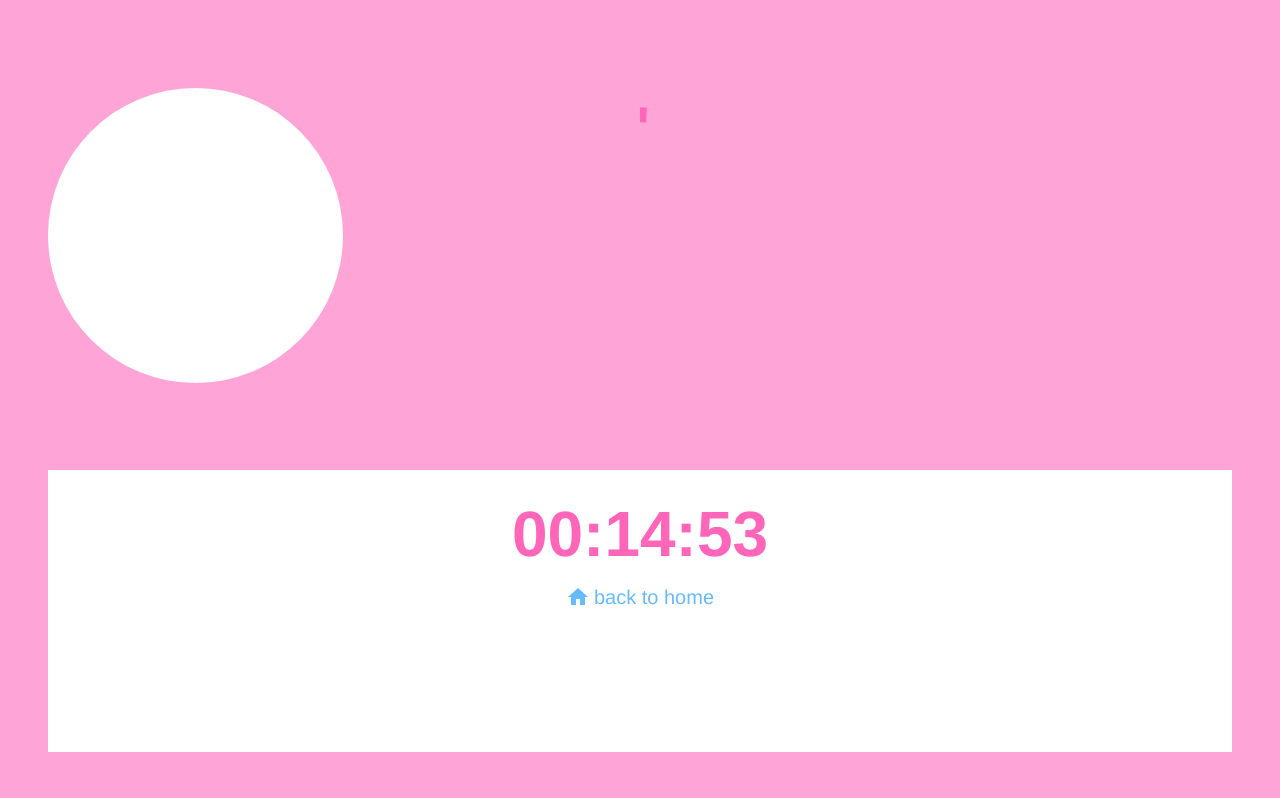
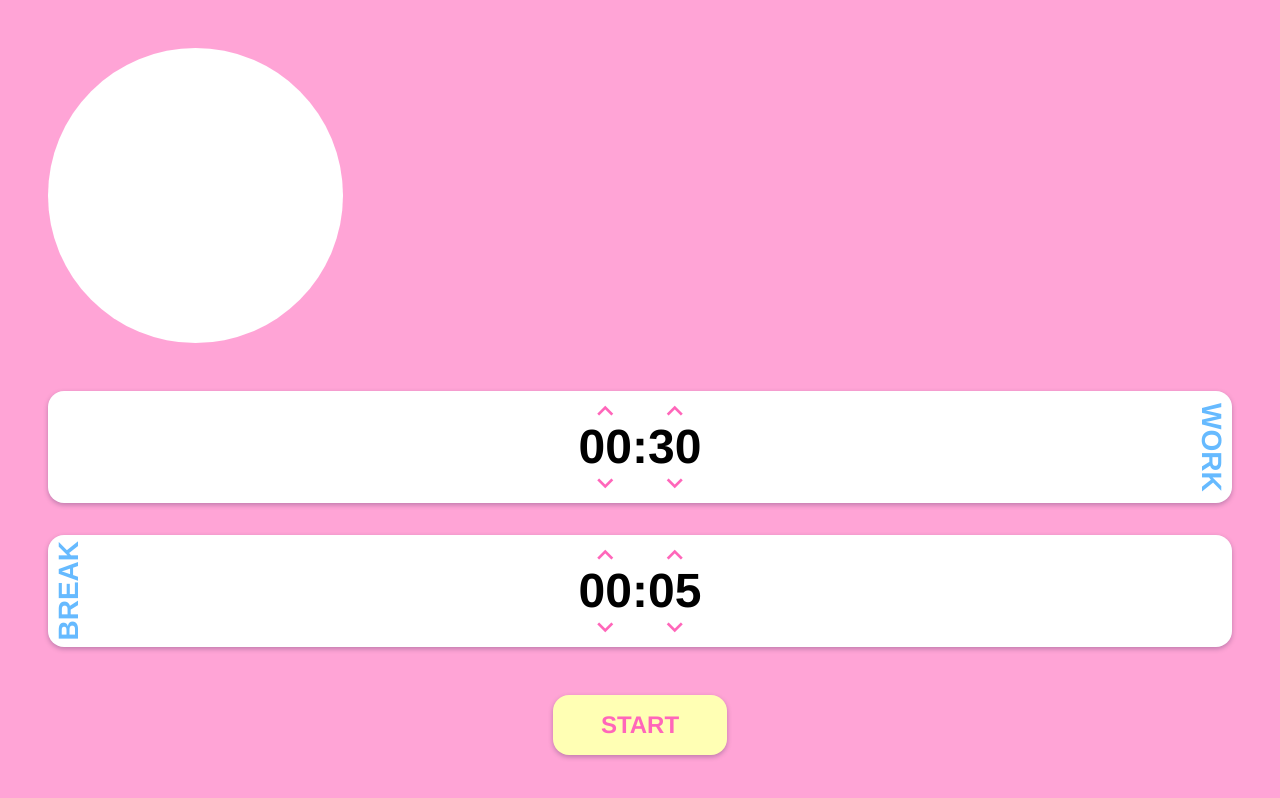
Before and after one commit to anoukvanbogaert/pomodorose, a Vue app in the folder one-day-challenge/: page / in a window 1280 px wide. Built offline with nearby package versions, Linux system fonts and the light colour scheme.

Commit message:
hooking up home to timerview

```diff
--- a/one-day-challenge/src/App.vue
+++ b/one-day-challenge/src/App.vue
@@ -1,17 +1,36 @@
 <template>
-    <!-- <HomePage /> -->
-    <TimerView />
+    <div>
+        <HomePage v-if="currentPage === 'home'" @start="handleStart" />
+        <TimerView v-else :workTime="workTime" :breakTime="breakTime" @go-home="goToHome" />
+    </div>
 </template>
 
 <script>
-// import HomePage from './components/HomePage.vue';
+import HomePage from './components/HomePage.vue';
 import TimerView from './components/TimerView.vue';
 
 export default {
     name: 'App',
     components: {
-        // HomePage,
+        HomePage,
         TimerView,
+    },
+    data() {
+        return {
+            currentPage: 'home',
+            workTime: 0,
+            breakTime: 0,
+        };
+    },
+    methods: {
+        handleStart(workHours, workMinutes, breakHours, breakMinutes) {
+            this.workTime = workHours * 3600 + workMinutes * 60;
+            this.breakTime = breakHours * 3600 + breakMinutes * 60;
+            this.currentPage = 'timer';
+        },
+        goToHome() {
+            this.currentPage = 'home';
+        },
     },
 };
 </script>
--- a/one-day-challenge/src/components/HomePage.vue
+++ b/one-day-challenge/src/components/HomePage.vue
@@ -1,9 +1,9 @@
 <template>
     <div class="homepage">
         <CircleBackGround />
-        <HomePageTimers />
+        <HomePageTimers @set-time="setTime" />
         <div class="start-button">
-            <button>START</button>
+            <button @click="start">START</button>
         </div>
     </div>
 </template>
@@ -16,6 +16,31 @@ export default {
     components: {
         HomePageTimers,
         CircleBackGround,
+    },
+    data() {
+        return {
+            workHours: 0,
+            workMinutes: 30,
+            breakHours: 0,
+            breakMinutes: 5,
+        };
+    },
+    methods: {
+        setTime(workHours, workMinutes, breakHours, breakMinutes) {
+            this.workHours = workHours;
+            this.workMinutes = workMinutes;
+            this.breakHours = breakHours;
+            this.breakMinutes = breakMinutes;
+        },
+        start() {
+            this.$emit(
+                'start',
+                this.workHours,
+                this.workMinutes,
+                this.breakHours,
+                this.breakMinutes
+            );
+        },
     },
 };
 </script>
--- a/one-day-challenge/src/components/HomePageTimerValue.vue
+++ b/one-day-challenge/src/components/HomePageTimerValue.vue
@@ -94,6 +94,46 @@ export default {
         decrementMinutes() {
             this.minutes = (this.minutes - 1 + 60) % 60;
         },
+        updateWorkHours(hours) {
+            this.workHours = hours;
+            this.$emit(
+                'set-time',
+                this.workHours,
+                this.workMinutes,
+                this.breakHours,
+                this.breakMinutes
+            );
+        },
+        updateWorkMinutes(minutes) {
+            this.workMinutes = minutes;
+            this.$emit(
+                'set-time',
+                this.workHours,
+                this.workMinutes,
+                this.breakHours,
+                this.breakMinutes
+            );
+        },
+        updateBreakHours(hours) {
+            this.breakHours = hours;
+            this.$emit(
+                'set-time',
+                this.workHours,
+                this.workMinutes,
+                this.breakHours,
+                this.breakMinutes
+            );
+        },
+        updateBreakMinutes(minutes) {
+            this.breakMinutes = minutes;
+            this.$emit(
+                'set-time',
+                this.workHours,
+                this.workMinutes,
+                this.breakHours,
+                this.breakMinutes
+            );
+        },
     },
 };
 </script>
--- a/one-day-challenge/src/components/ProgressCircle.vue
+++ b/one-day-challenge/src/components/ProgressCircle.vue
@@ -42,10 +42,10 @@ export default {
 <style scoped>
 .progress-circle {
     position: absolute;
-    top: 100px;
+    top: 3rem;
     left: 50%;
     transform: translateX(-50%);
-    width: 297.5px;
-    height: 297.5px;
+    width: 295px;
+    height: 295px;
 }
 </style>
--- a/one-day-challenge/src/components/TimerView.vue
+++ b/one-day-challenge/src/components/TimerView.vue
@@ -5,8 +5,8 @@
     </div>
     <div class="timer-bottom">
         <div class="formatted-time">{{ formattedTime }}</div>
-        <div class="back-home">
-            <v-icon color="accent" icon="mdi-home" @click="goToHome"></v-icon>
+        <div class="back-home" @click="goToHome">
+            <v-icon color="accent" icon="mdi-home"></v-icon>
             <div class="back-home-text">back to home</div>
         </div>
     </div>
@@ -16,13 +16,23 @@ import CircleBackGround from './CircleBackGround.vue';
 import ProgressCircle from './ProgressCircle.vue';
 
 export default {
+    props: {
+        workTime: {
+            type: Number,
+            required: true,
+        },
+        breakTime: {
+            type: Number,
+            required: true,
+        },
+    },
     components: {
         CircleBackGround,
         ProgressCircle,
     },
     data() {
         return {
-            totalTime: this.getRandomTime(),
+            totalTime: this.workTime,
             initialTime: 0,
         };
     },
@@ -39,9 +49,11 @@ export default {
             const maxSeconds = 900;
             return maxSeconds;
         },
+
         goToHome() {
-            this.$router.push('/');
+            this.$emit('go-home');
         },
+
         startCountdown() {
             this.timerInterval = setInterval(() => {
                 if (this.totalTime > 0) {
@@ -83,6 +95,7 @@ export default {
     display: flex;
     align-items: center;
     justify-content: center;
+    cursor: pointer;
 }
 
 .back-home-text {
```
